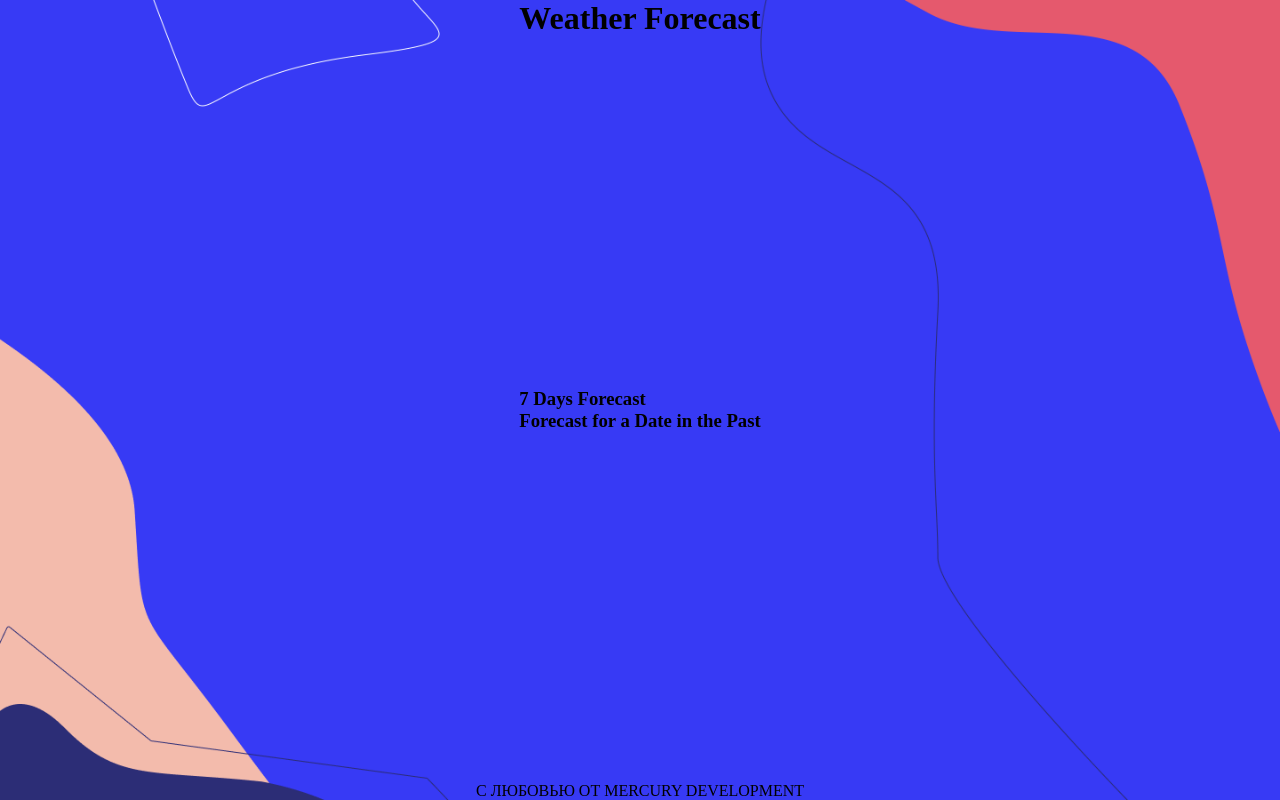
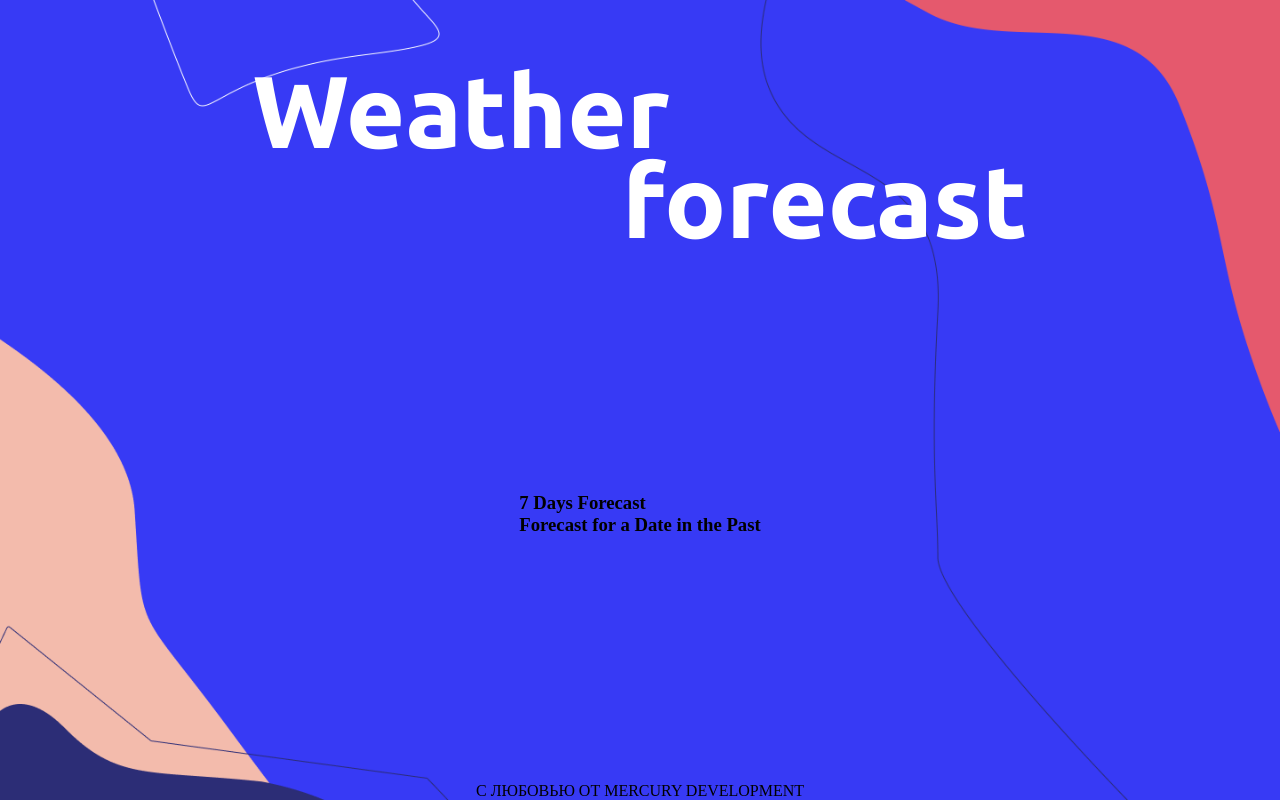
Before and after one commit to ezzum/react-bootcamp, a React (Create React App) app: page / in a window 1280 px wide. Built offline with nearby package versions, Linux system fonts and the light colour scheme.

Commit message:
header template, style

```diff
--- /dev/null
+++ b/src/app/header/header.scss
@@ -0,0 +1,28 @@
+$titleFontColor: #fff;
+
+@font-face {
+  font-family: 'Ubuntu-Bold';
+  src: url('../../assets/Fonts/Ubuntu-Bold.ttf');
+}
+
+.app__header {
+  color: $titleFontColor;
+  font-family: Ubuntu-Bold;
+
+  .app__title {
+    font-size: 102px;
+    width: 775px;
+    display: flex;
+    flex-direction: column;
+    margin-top: 65px;
+  }
+
+  .title__weather {
+    align-self: flex-start;
+    line-height: 90px;
+  }
+  .title__forecast {
+    align-self: flex-end;
+    line-height: 90px;
+  }
+}
--- a/src/app/header/header.tsx
+++ b/src/app/header/header.tsx
@@ -1,9 +1,14 @@
 import React from 'react'
+
+import './header.scss'
 
 const Header: React.FC = () => {
   return (
     <header className="app__header">
-      <h1 className="app__title">Weather Forecast</h1>
+      <h1 className="app__title title">
+        <span className="title__weather">Weather</span>
+        <span className="title__forecast">forecast</span>
+      </h1>
     </header>
   )
 }
```
